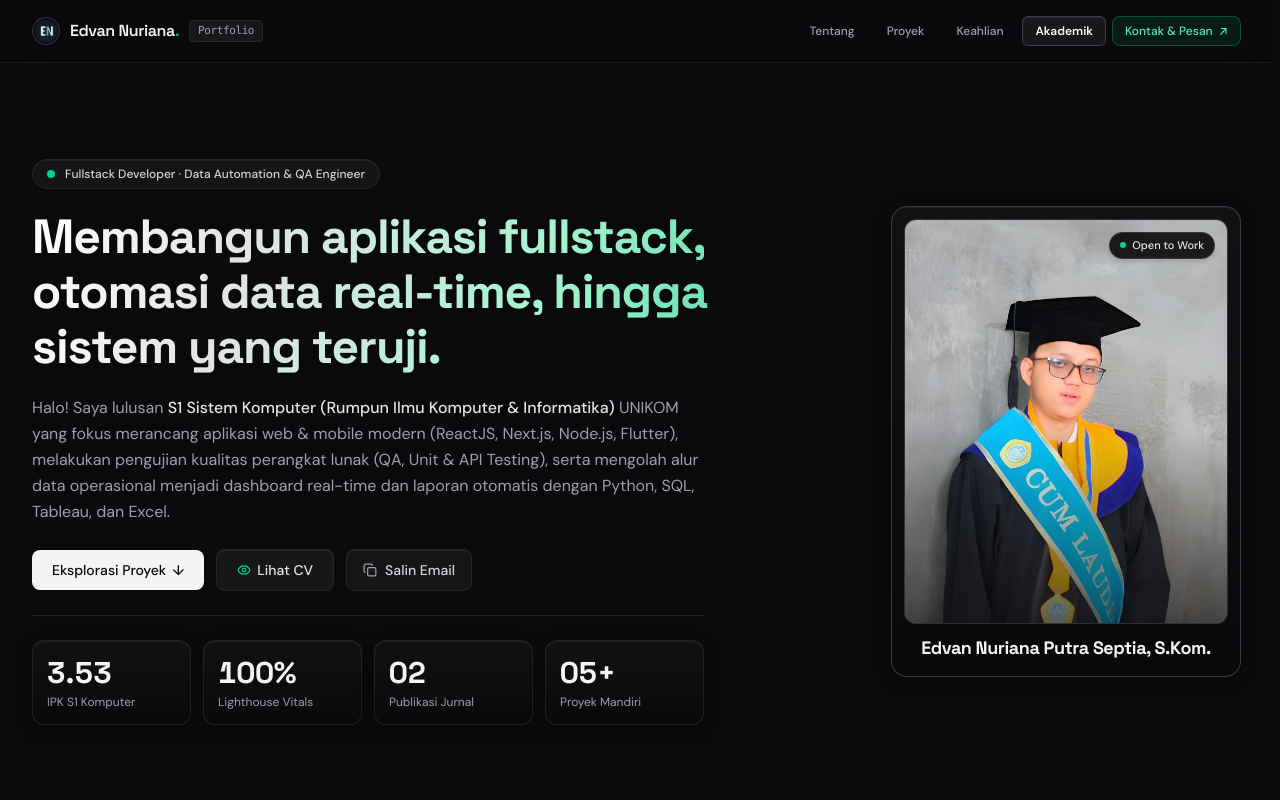
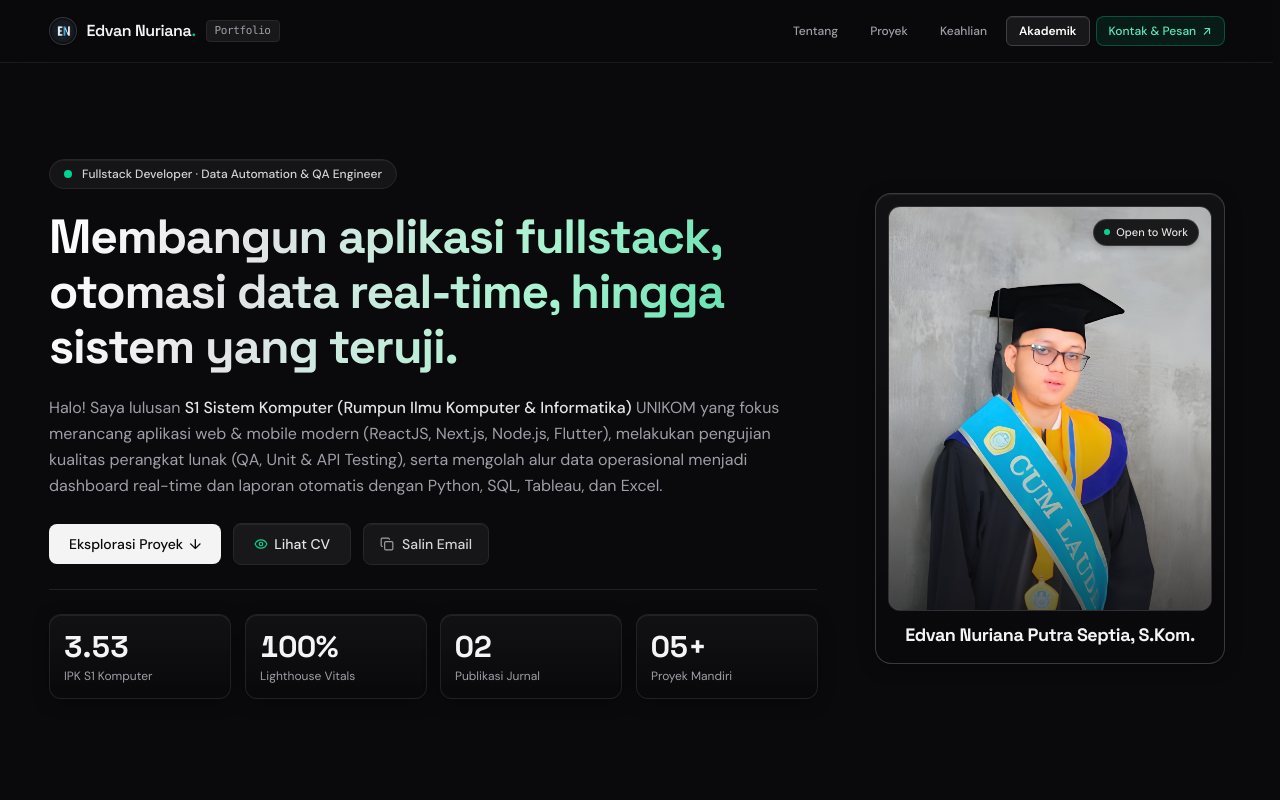
Before and after one commit to EdvanVPRoject/portofolio, a Next.js app: page / in a window 1280 px wide. Shown: the top 800 px of the page. Built offline with nearby package versions, Linux system fonts and the light colour scheme.

Commit message:
style(layout): lock max container width to 1240px and expand hero stat cards to full left-column width

```diff
--- a/src/app/page.tsx
+++ b/src/app/page.tsx
@@ -1279,7 +1279,7 @@ export default function PortfolioPage() {
 
       {/* NAVBAR */}
       <header className="sticky top-0 z-50 border-b border-zinc-800/60 bg-[#0A0A0C]/75 backdrop-blur-xl">
-        <div className="mx-auto flex max-w-7xl xl:max-w-[1400px] 2xl:max-w-[1536px] items-center justify-between px-4 sm:px-6 lg:px-8 py-3.5 sm:py-4">
+        <div className="mx-auto flex max-w-[1240px] items-center justify-between px-4 sm:px-6 lg:px-8 py-3.5 sm:py-4">
           <a
             href="#top"
             className="group flex items-center gap-2.5 text-base font-semibold tracking-tight text-zinc-100 hover:opacity-90 transition"
@@ -1389,10 +1389,10 @@ export default function PortfolioPage() {
         )}
       </header>
 
-      <main className="mx-auto max-w-7xl xl:max-w-[1400px] 2xl:max-w-[1536px] px-4 sm:px-6 lg:px-8">
+      <main className="mx-auto max-w-[1240px] px-4 sm:px-6 lg:px-8">
         {/* HERO SECTION */}
         <section className="py-8 sm:py-14 md:py-20 lg:py-24">
-          <div className="grid items-stretch gap-8 sm:gap-10 lg:grid-cols-12 lg:gap-12 xl:gap-16">
+          <div className="grid items-stretch gap-8 sm:gap-10 lg:grid-cols-12 lg:gap-10 xl:gap-12">
             {/* Left Column */}
             <div className="space-y-6 lg:col-span-7 xl:col-span-8 flex flex-col justify-between">
               <div className="space-y-4 sm:space-y-5">
@@ -1413,7 +1413,7 @@ export default function PortfolioPage() {
                 </div>
 
                 {/* Professional yet Relaxed Bio */}
-                <p className="animate-fade-in-up delay-150 max-w-2xl text-sm sm:text-base leading-relaxed text-zinc-400">
+                <p className="animate-fade-in-up delay-150 text-sm sm:text-base leading-relaxed text-zinc-400">
                   Halo! Saya lulusan <strong className="text-zinc-200 font-medium">S1 Sistem Komputer (Rumpun Ilmu Komputer &amp; Informatika)</strong> UNIKOM yang fokus merancang aplikasi web &amp; mobile modern (ReactJS, Next.js, Node.js, Flutter), melakukan pengujian kualitas perangkat lunak (QA, Unit &amp; API Testing), serta mengolah alur data operasional menjadi dashboard real-time dan laporan otomatis dengan Python, SQL, Tableau, dan Excel.
                 </p>
 
@@ -1455,7 +1455,7 @@ export default function PortfolioPage() {
               </div>
 
               {/* Key Highlights Bar with Animated Number Counters */}
-              <div className="animate-fade-in-up delay-300 grid grid-cols-2 sm:grid-cols-4 gap-2.5 sm:gap-3 border-t border-zinc-800/80 pt-5 sm:pt-6 sm:max-w-xl xl:max-w-2xl">
+              <div className="animate-fade-in-up delay-300 grid w-full grid-cols-2 sm:grid-cols-4 gap-3 sm:gap-3.5 border-t border-zinc-800/80 pt-5 sm:pt-6">
                 <div
                   onMouseMove={handleCardMouseMove}
                   onMouseLeave={handleCardMouseLeave}
@@ -2898,7 +2898,7 @@ export default function PortfolioPage() {
 
       {/* FOOTER */}
       <footer className="border-t border-zinc-800/80 bg-[#0A0A0C] py-8">
-        <div className="mx-auto flex max-w-7xl xl:max-w-[1400px] 2xl:max-w-[1536px] flex-col items-center justify-between gap-4 px-4 sm:px-6 lg:px-8 text-xs text-zinc-500 sm:flex-row">
+        <div className="mx-auto flex max-w-[1240px] flex-col items-center justify-between gap-4 px-4 sm:px-6 lg:px-8 text-xs text-zinc-500 sm:flex-row">
           <p>© 2026 Edvan Nuriana Putra Septia · Portofolio Pribadi</p>
           <a
             href="#top"
```
